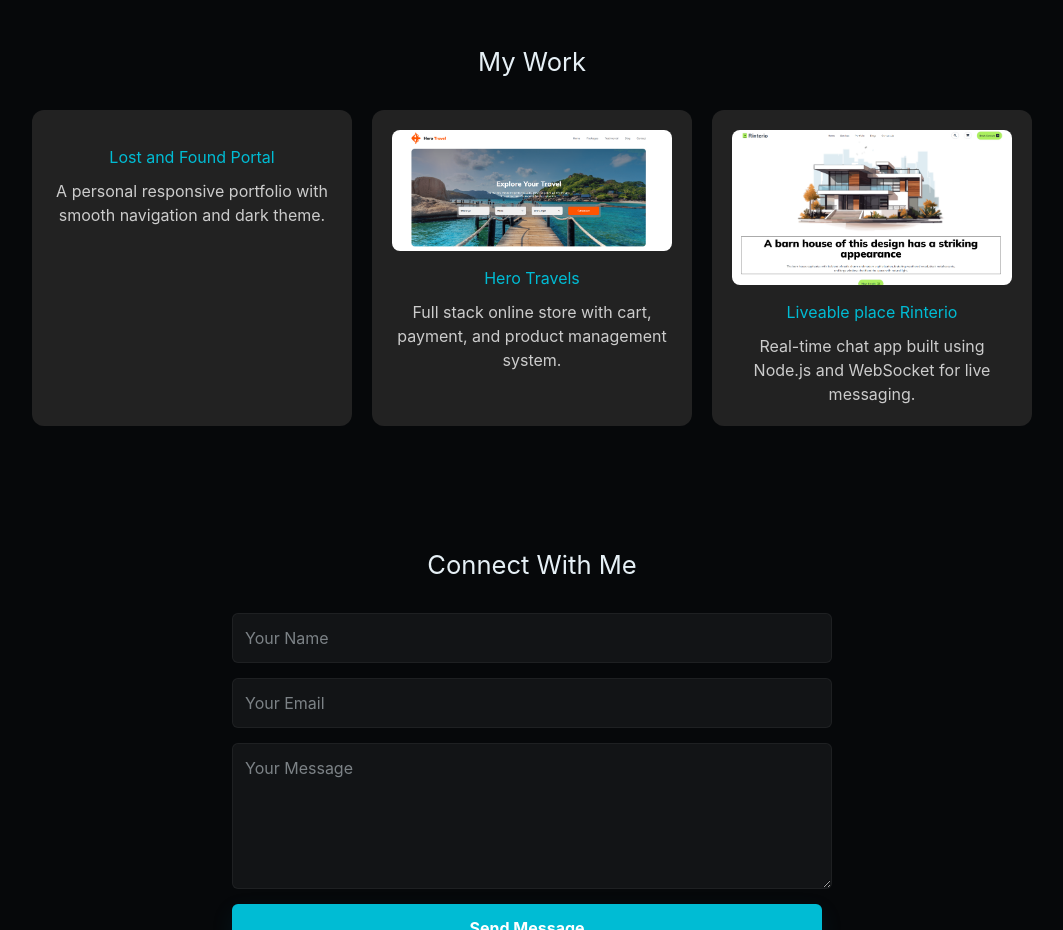
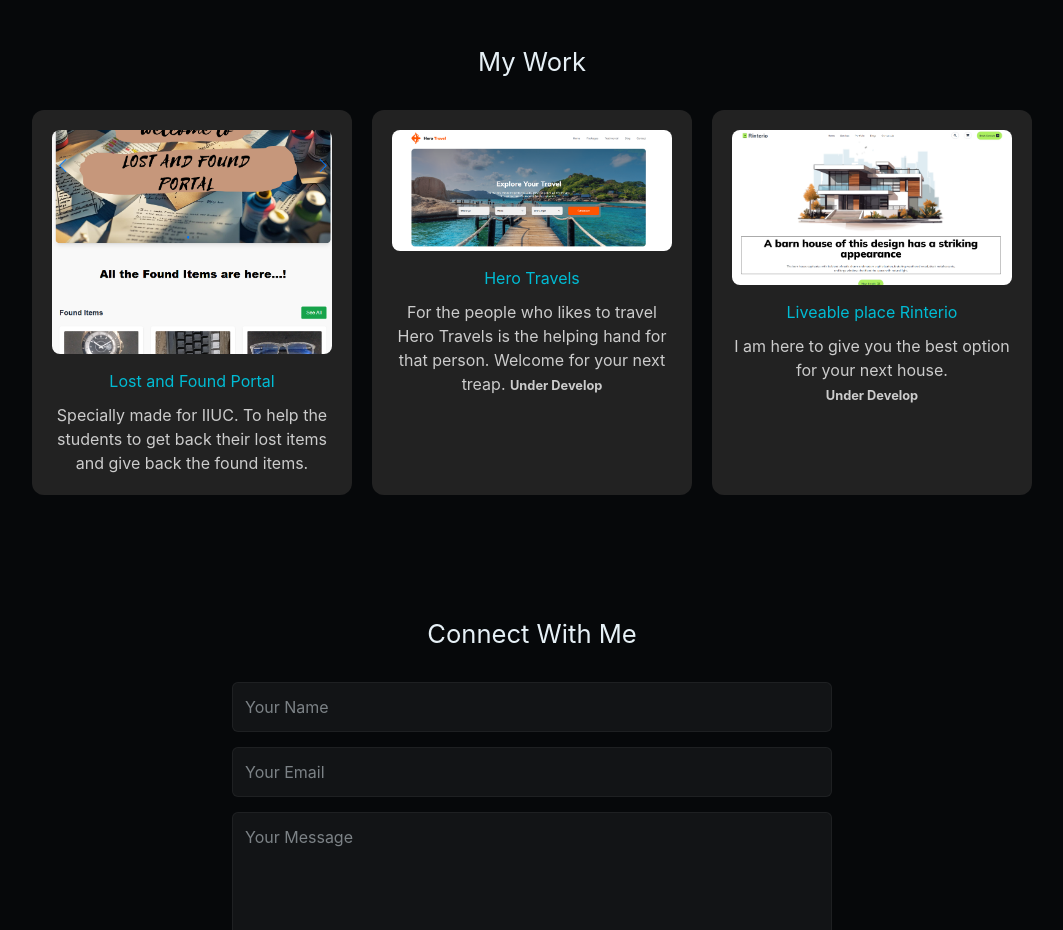
Before and after one commit to zami26/portfolio-assignment2, a plain HTML site: page index.html in a window 1280 px wide. Shown: the part 1560-2490 px from the top of the page, without its empty margins (108-1171 px from the left). Drawn offline with nearby package versions, Linux system fonts and the light colour scheme.

Commit message:
added work photo

```diff
--- a/index.html
+++ b/index.html
@@ -94,19 +94,22 @@
     <h2>My Work</h2>
     <div class="projects-container">
       <div class="project-card">
-        <img src="" alt="">
+        <img src="img/Screenshot 2025-11-07 175725.png" alt="">
         <h3>Lost and Found Portal</h3>
-        <p>A personal responsive portfolio with smooth navigation and dark theme.</p>
+        <p>Specially made for IIUC. To help the students to get back their lost items and give back the found items.</p>
       </div>
       <div class="project-card">
         <img src="img/travel.png" alt="">
         <h3>Hero Travels</h3>
-        <p>Full stack online store with cart, payment, and product management system.</p>
+        <p>For the people who likes to travel Hero Travels is the helping hand for that person. Welcome for your next treap.
+          <small> <strong>Under Develop</strong> </small>
+        </p>
       </div>
       <div class="project-card">
         <img src="img/place to live.png" alt="">
         <h3>Liveable place Rinterio</h3>
-        <p>Real-time chat app built using Node.js and WebSocket for live messaging.</p>
+        <p>I am here to give you the best option for your next house. <br>
+        <small> <strong>Under Develop</strong> </small> </p>
       </div>
     </div>
   </section>
```
Also changed, not shown: img/Screenshot 2025-11-07 175725.png (added), 2 other files.
